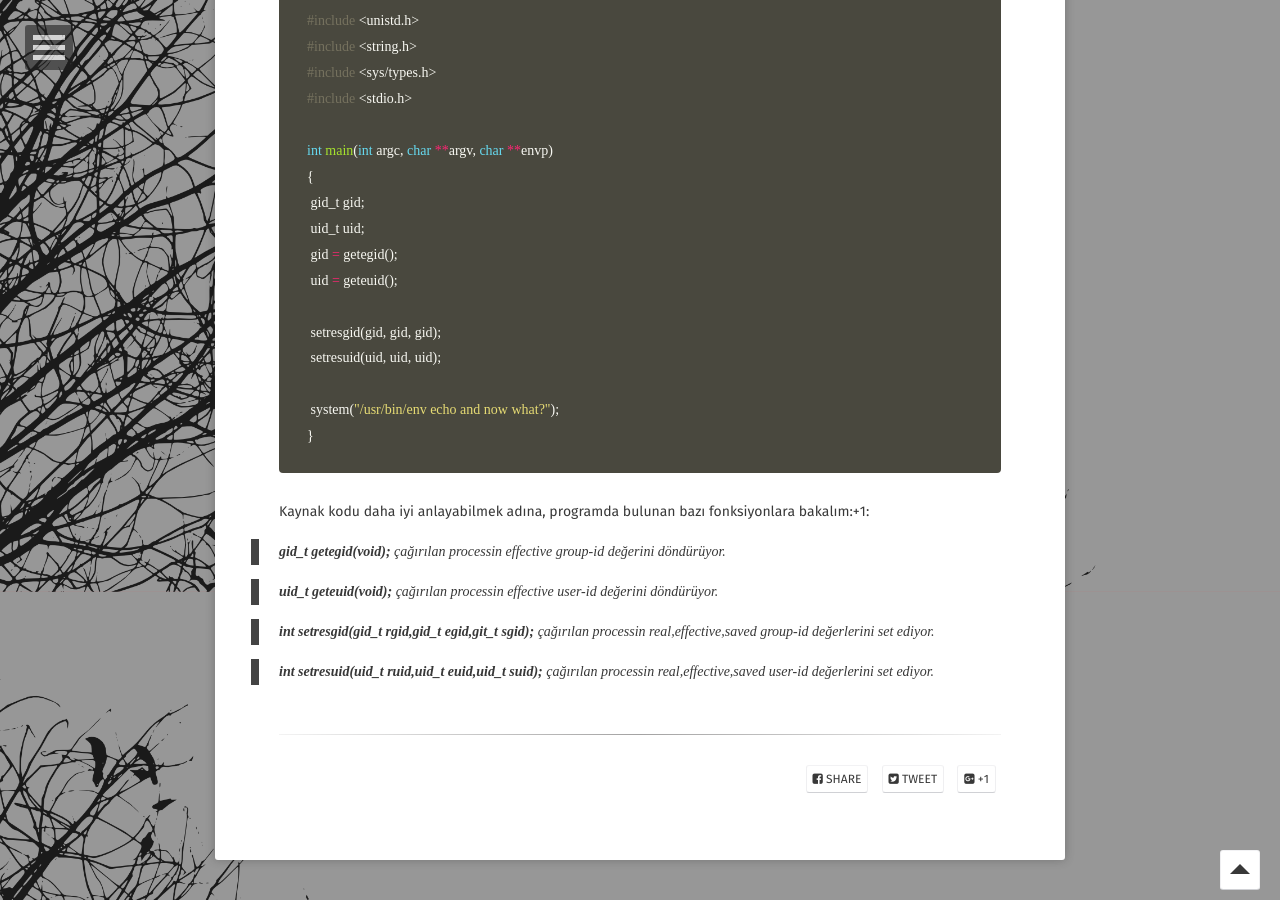
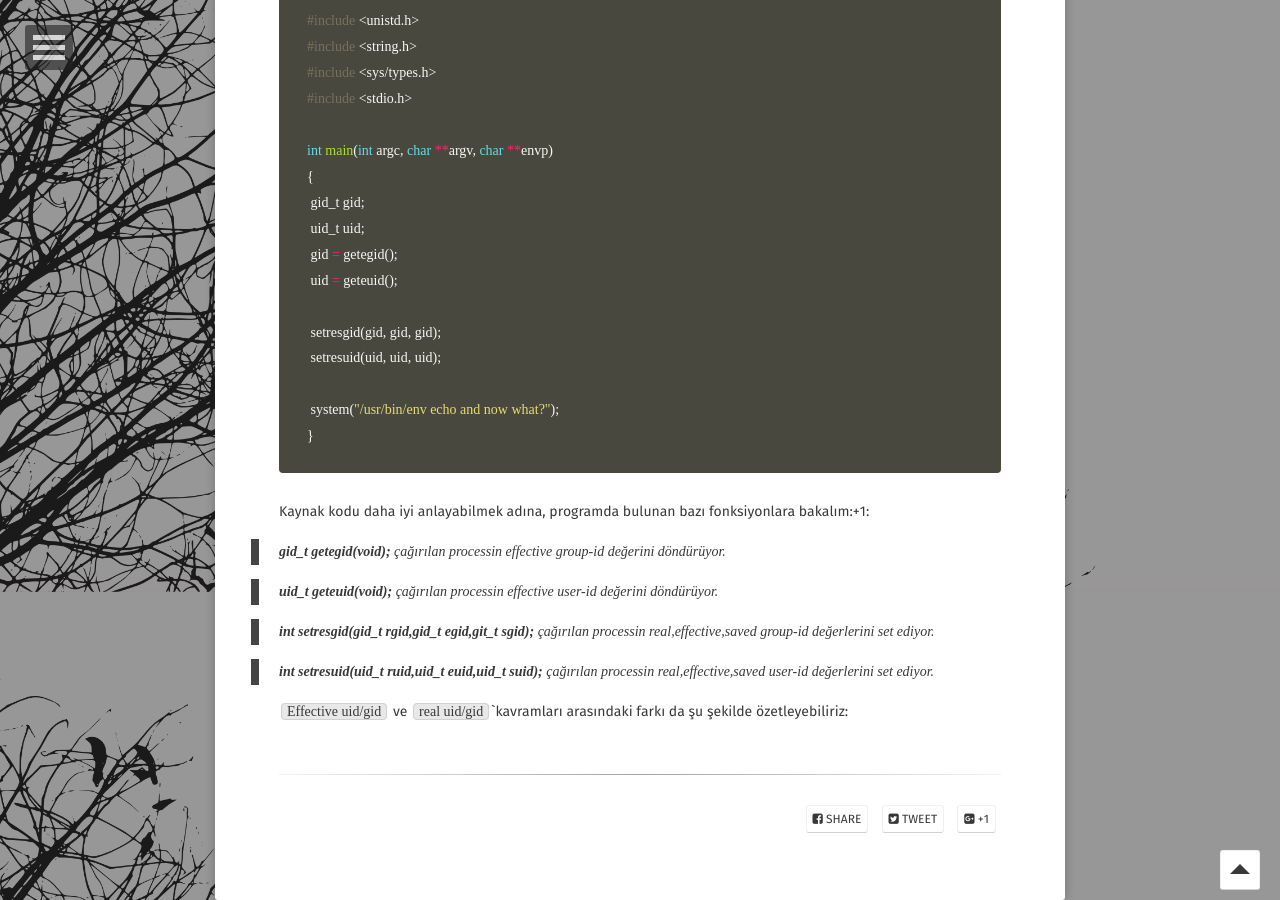
Before and after one commit to burcudemiralp/burcudemiralp.github.io, a Jekyll site: the page built from _posts/2018-02-23-nebula-writeup.md, in a window 1280 px wide and 900 px high, scrolled down 1208 px. Built offline with Jekyll 4.4.1, drawn with Linux system fonts in a browser that asks for light colours; some web fonts are replaced.

Commit message:
Update 2018-02-23-nebula-writeup.md

```diff
--- a/_posts/2018-02-23-nebula-writeup.md
+++ b/_posts/2018-02-23-nebula-writeup.md
@@ -66,3 +66,6 @@ Kaynak kodu daha iyi anlayabilmek adına, programda bulunan bazı fonksiyonlara
 > **int setresgid(gid_t rgid,gid_t egid,git_t sgid);**  çağırılan processin real,effective,saved  group-id değerlerini set ediyor.
 
 > **int setresuid(uid_t ruid,uid_t euid,uid_t suid);**  çağırılan processin real,effective,saved user-id değerlerini set ediyor.
+
+`Effective uid/gid` ve `real uid/gid``kavramları arasındaki farkı da şu şekilde özetleyebiliriz:
+>
```
